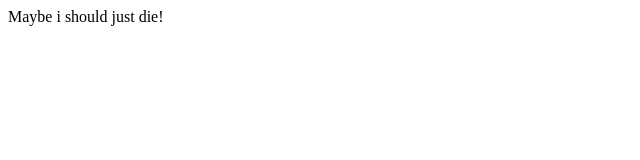
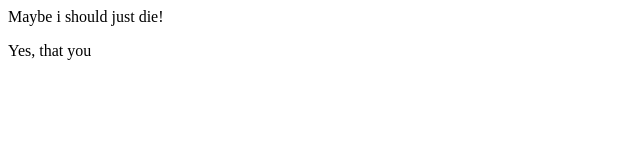
Before and after one commit to ManhNguyen97/DemoGit-01, a plain HTML site: page index.html in a window 1280 px wide. Shown: the full height of the page, 0-640 px from the left. Drawn offline with Linux system fonts and the light colour scheme.

Commit message:
Update index.html

```diff
--- a/index.html
+++ b/index.html
@@ -1 +1,2 @@
 <p>Maybe i should just die!</p>
+<p>Yes, that you<p>
```
